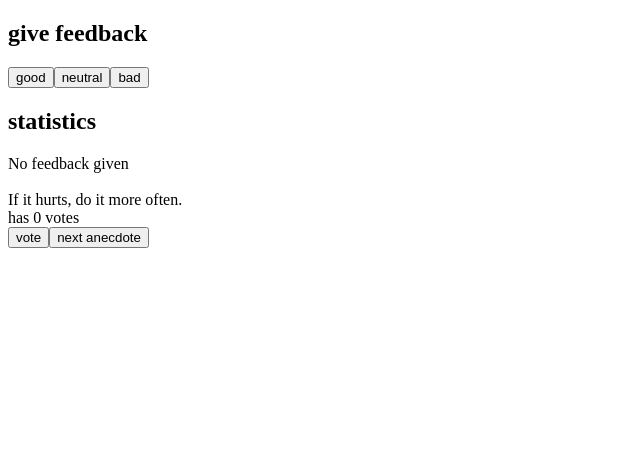
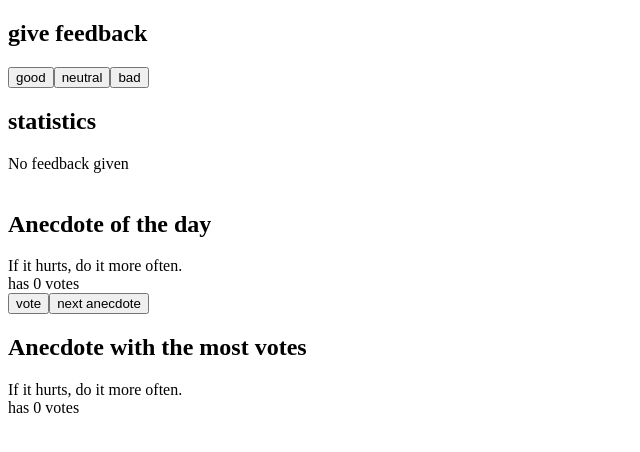
Before and after one commit to onodeloc/fullstackopen, a React (Create React App) app in the folder part1/: page / in a window 1280 px wide. Shown: the top 452 px of the page, without its empty margins (0-640 px from the left). Built offline with nearby package versions, Linux system fonts and the light colour scheme.

Commit message:
1.14*: anecdotes step3

```diff
--- a/part1/src/App.js
+++ b/part1/src/App.js
@@ -14,6 +14,7 @@ const App = () => {
 
   const [selected, setSelected] = useState(0)
   const [votes, setVotes] = useState(new Uint8Array(8))
+  const [mostVotes, setMostVotes] = useState(0)
 
   const randomizeAnecdote = () => {
     var randNum = Math.floor(Math.random() * 8)
@@ -23,6 +24,11 @@ const App = () => {
   const voteForAnecdote = () => {
     const copy = [...votes]
     copy[selected] += 1
+
+    if (copy[selected] > copy[mostVotes]){
+      setMostVotes(selected)
+    }
+
     setVotes(copy)
   }
 
@@ -57,12 +63,19 @@ const App = () => {
       />
       <br />
       <div>
+        <h2>Anecdote of the day</h2>
         {anecdotes[selected]}
         <br />
         has {votes[selected]} votes
         <br />
         <Button handleClick={voteForAnecdote} text='vote' />
         <Button handleClick={randomizeAnecdote} text='next anecdote' />
+      </div>
+      <div>
+        <h2>Anecdote with the most votes</h2>
+        {anecdotes[mostVotes]}
+        <br/>
+        has {votes[mostVotes]} votes
       </div>
     </div>
   )
```
